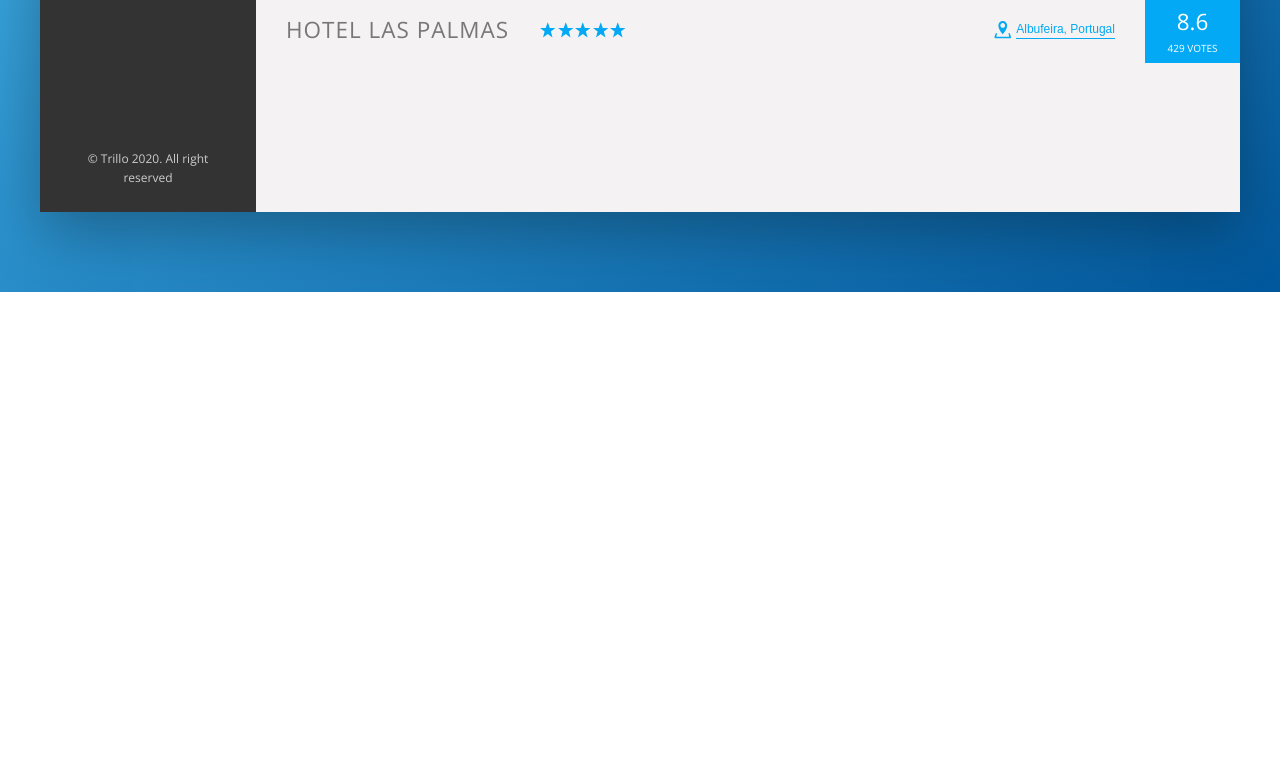
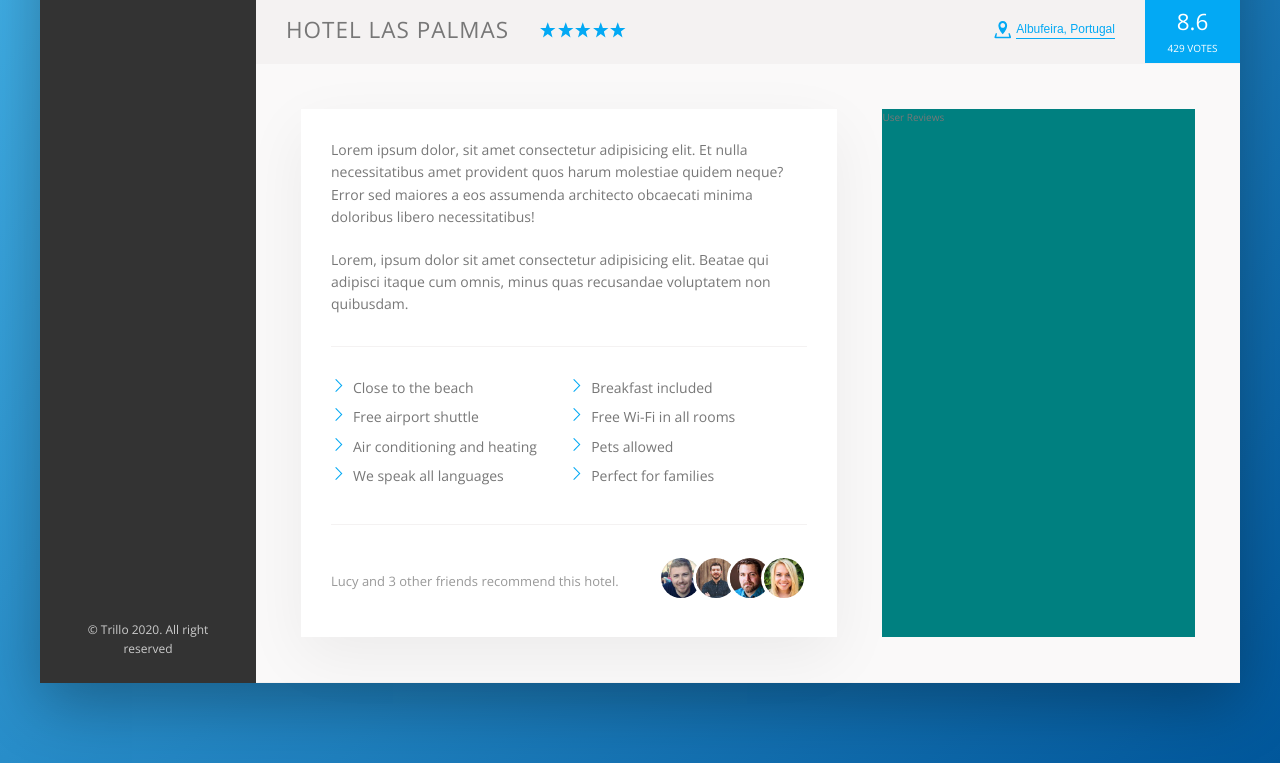
Before and after one commit to princecabrera/trillo-flexbox, a website: page index.html in a window 1280 px wide. Shown: the part 538-1301 px from the top of the page. Before the commit the page ends 830 px from the top, so only its background shows below. Drawn offline with nearby package versions, Linux system fonts and the light colour scheme.

Commit message:
feat: Completed description section

```diff
--- a/index.html
+++ b/index.html
@@ -116,6 +116,30 @@
                         <div class="overview__rating-count">429 votes</div>
                     </div>
                 </div>
+                <div class="detail">
+                    <div class="description">
+                        <p class="paragraph">Lorem ipsum dolor, sit amet consectetur adipisicing elit. Et nulla necessitatibus amet provident quos harum molestiae quidem neque? Error sed maiores a eos assumenda architecto obcaecati minima doloribus libero necessitatibus!</p>
+                        <p class="paragraph">Lorem, ipsum dolor sit amet consectetur adipisicing elit. Beatae qui adipisci itaque cum omnis, minus quas recusandae voluptatem non quibusdam.</p>
+                        <ul class="list">
+                            <li class="list__item">Close to the beach</li>
+                            <li class="list__item">Breakfast included</li>
+                            <li class="list__item">Free airport shuttle</li>
+                            <li class="list__item">Free Wi-Fi in all rooms</li>
+                            <li class="list__item">Air conditioning and heating</li>
+                            <li class="list__item">Pets allowed</li>
+                            <li class="list__item">We speak all languages</li>
+                            <li class="list__item">Perfect for families</li>
+                        </ul>
+                        <div class="recommend"><p class="recommend__count">Lucy and 3 other friends recommend this hotel.</p>
+                        <div class="recommend__friends">
+                            <img src="img/user-3.jpg" alt="Friend 1" class="recommend__photo">
+                            <img src="img/user-4.jpg" alt="Friend 2" class="recommend__photo">
+                            <img src="img/user-5.jpg" alt="Friend 3" class="recommend__photo">
+                            <img src="img/user-6.jpg" alt="Friend 4" class="recommend__photo">
+                        </div></div>
+                    </div>
+                    <div class="user-reviews">User Reviews</div>
+                </div>
             </main>
         </div>
     </div>
--- a/sass/_base.scss
+++ b/sass/_base.scss
@@ -13,6 +13,8 @@
     --color-grey-dark-3: #999;
 
     --shadow-dark: 0 2rem 6rem rgba(0,0,0, .3);
+    --shadow-light: 0 2rem 6rem rgba(0,0,0,.06);
+    --line: 1px solid var(--color-grey-light-2);
 }
 * {
     padding: 0;
--- a/sass/_components.scss
+++ b/sass/_components.scss
@@ -202,7 +202,7 @@
 .overview {
     display: flex;
     align-items: center;
-    border-bottom: 1px solid var(--color-grey-light-2);
+    border-bottom: var(--line);
 
     &__heading {
         font-size: 2.25rem;
@@ -296,3 +296,78 @@
         box-shadow: none;
     }
 }
+
+
+////////////////////////////////
+//PARAGRAPH
+.paragraph:not(:last-of-type) {
+    margin-bottom: 2rem;
+}
+
+////////////////////////////////
+//LIST
+.list {
+    list-style: none;
+    margin: 3rem 0;
+    padding: 3rem 0;
+    border-top: var(--line);
+    border-bottom: var(--line);
+
+    display: flex;
+    flex-wrap: wrap;
+
+    &__item {
+        flex: 0 0 50%;
+        margin-bottom: .7rem;
+    }
+
+    &__item::before {
+        content: "";
+        display: inline-block;
+        height: 1.5rem;
+        width: 1.5rem;
+        margin-right: .7rem;
+
+        // Newer Browsers = Masks
+        background-color: var(--color-primary);
+        mask-image: url(../img/chevron-thin-right.svg);
+        mask-size: cover;
+        -webkit-mask-image: url(../img/chevron-thin-right.svg);
+        -webkit-mask-size: cover;
+
+
+
+        // Older browsers
+        // background-image: url(../img/chevron-thin-right.svg);
+        // background-size: cover;
+    }
+}
+
+////////////////////////////////
+//RECOMMEND
+
+
+.recommend {
+    font-size: 1.3rem;
+    color: var(--color-grey-dark-3);
+
+    display: flex;
+    align-items: center;
+
+
+    &__count {
+        margin-right: auto;
+    }
+
+    &__photo {
+        box-sizing: content-box;
+        height: 4rem;
+        width: 4rem;
+        border-radius: 50%;
+        border: 3px solid #fff;
+
+        &:not(:last-child) {
+            margin-right: -1.5rem;
+        }
+    }
+}
--- a/sass/_layout.scss
+++ b/sass/_layout.scss
@@ -10,7 +10,7 @@
     font-size: 1.4rem;
     height: 7rem;
     background-color: #fff;
-    border-bottom: 1px solid var(--color-grey-light-2);
+    border-bottom: var(--line);
 
     display: flex;
     justify-content: space-between;
@@ -33,5 +33,26 @@
     // background-color: #f0f;
     flex: 1;
 
-    height: 600px;
+    // height: 600px;
 }
+
+.detail {
+    display: flex;
+    padding: 4.5rem;
+    background-color: var(--color-grey-light-1);
+    border-bottom: var(--line);
+}
+
+.description {
+    background-color: #fff;
+    padding: 3rem;
+    box-shadow: var(--shadow-light);
+    font-size: 1.4rem;
+    flex: 0 0 60%;
+    margin-right: 4.5rem;
+}
+
+.user-reviews {
+    background-color: teal;
+    flex: 1;
+}
```
Also changed, not shown: css/style.css, img/SVG/aircraft-take-off.svg (deleted), img/SVG/bookmark.svg (deleted), img/SVG/chat.svg (deleted), img/SVG/chevron-small-right.svg (deleted), img/SVG/home.svg (deleted), img/SVG/key.svg (deleted), img/SVG/location.svg (deleted), img/SVG/magnifying-glass.svg (deleted), img/SVG/map.svg (deleted), img/SVG/star.svg (deleted).
